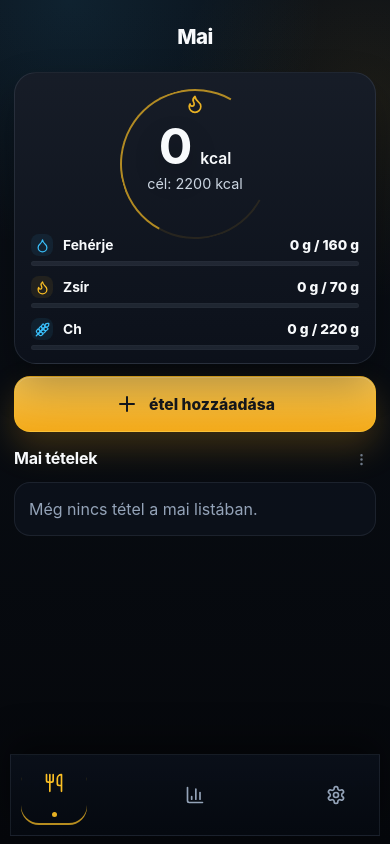
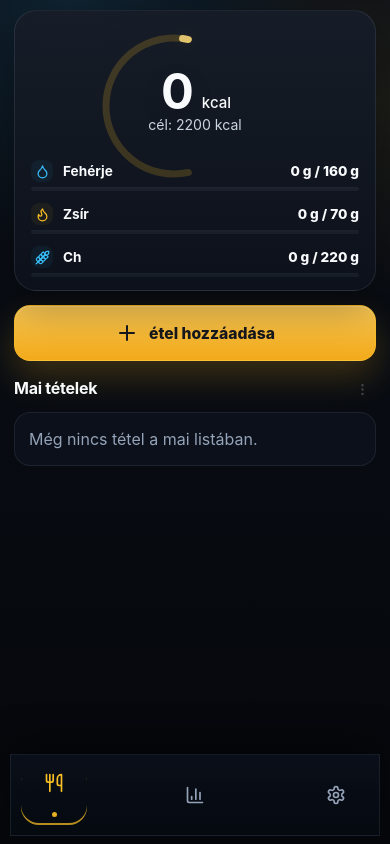
Before and after one commit to tonetttoman/makro-app, a React (Vite) app: page / in a window 390 px wide. Built offline with nearby package versions, Linux system fonts and the light colour scheme.

Commit message:
Remove flame icon from today summary

```diff
--- a/src/components/TodayView.jsx
+++ b/src/components/TodayView.jsx
@@ -39,22 +39,38 @@ function formatAmount(value, unit) {
 
 function TodaySummaryCard({ totals, targets }) {
   const kcal = Math.round(totals.kcal);
+  const kcalTarget = Math.max(1, Number(targets.kcal) || 0);
+  const progressRatio = Math.max(0, Number(totals.kcal) || 0) / kcalTarget;
+  const progressPercent = progressRatio <= 0 ? 2.5 : Math.min(100, Math.max(progressRatio * 100, 4));
 
   return (
     <section className="today-summary-card" aria-label="Mai összesítő">
-      <div className="today-summary-orbit" aria-hidden="true" />
+      <svg className="today-kcal-arc" viewBox="0 0 220 220" aria-hidden="true">
+        <defs>
+          <linearGradient id="today-kcal-arc-gradient" x1="42" y1="28" x2="88" y2="196" gradientUnits="userSpaceOnUse">
+            <stop offset="0%" stopColor="#ffe291" stopOpacity="0.78" />
+            <stop offset="38%" stopColor="#fcd34d" stopOpacity="0.96" />
+            <stop offset="100%" stopColor="#f59e0b" stopOpacity="0.84" />
+          </linearGradient>
+        </defs>
+        <path className="today-kcal-arc__track" pathLength="100" d="M 148 24 A 88 88 0 1 0 148 196" />
+        <path
+          className="today-kcal-arc__progress"
+          pathLength="100"
+          d="M 148 24 A 88 88 0 1 0 148 196"
+          style={{ strokeDasharray: `${progressPercent} 100` }}
+        />
+      </svg>
 
       <div className="today-summary-hero">
-        <span className="today-summary-flame">
-          <Flame size={20} aria-hidden="true" />
-        </span>
-
-        <div className="today-summary-kcal">
-          <strong>{kcal.toLocaleString("hu-HU").replace(/\s/g, " ")}</strong>
-          <span>kcal</span>
+        <div className="today-kcal-content">
+          <div className="today-summary-kcal">
+            <strong>{kcal.toLocaleString("hu-HU").replace(/\s/g, " ")}</strong>
+            <span>kcal</span>
         </div>
 
         <p className="today-summary-target">cél: {targets.kcal.toLocaleString("hu-HU")} kcal</p>
+        </div>
       </div>
 
       <div className="today-summary-metrics">
@@ -289,10 +305,6 @@ export function TodayView({
 
   return (
     <main className="page today-view">
-      <header className="today-view__header" aria-label="Mai nézet">
-        <h1>Mai</h1>
-      </header>
-
       <TodaySummaryCard totals={totals} targets={targets} />
 
       <button className="today-add-cta" type="button" onClick={() => onToggleQuickAdd?.()} aria-expanded={isQuickAddOpen}>
--- a/src/summary-compact.css
+++ b/src/summary-compact.css
@@ -1,23 +1,7 @@
 .today-view {
   display: grid;
   gap: 12px;
-  padding-top: 6px;
-}
-
-.today-view__header {
-  display: grid;
-  place-items: center;
-  min-height: 50px;
-  padding: 6px 0 2px;
-}
-
-.today-view__header h1 {
-  margin: 0;
-  color: var(--text);
-  font-size: 1.28rem;
-  font-weight: 760;
-  letter-spacing: -0.03em;
-  line-height: 1;
+  padding-top: 12px;
 }
 
 .today-summary-card {
@@ -25,83 +9,98 @@
   overflow: hidden;
   display: grid;
   gap: 12px;
-  padding: 16px 18px 14px;
+  padding: 15px 18px 14px;
   border: 1px solid rgba(148, 163, 184, 0.14);
   border-radius: 22px;
   background: linear-gradient(180deg, rgba(23, 29, 40, 0.98), rgba(12, 17, 27, 0.98));
-  box-shadow: 0 20px 42px rgba(0, 0, 0, 0.3);
+  box-shadow: 0 18px 38px rgba(0, 0, 0, 0.28);
 }
 
-.today-summary-orbit {
+.today-kcal-arc {
   position: absolute;
-  inset: 16px auto auto 50%;
-  width: min(156px, 42vw);
-  height: min(156px, 42vw);
-  border: 2px solid rgba(251, 191, 36, 0.84);
-  border-right-color: transparent;
-  border-bottom-color: rgba(251, 191, 36, 0.12);
-  border-radius: 999px;
-  opacity: 0.82;
-  transform: translateX(-50%) rotate(-16deg);
+  inset: 10px auto auto 50%;
+  width: min(184px, 48vw);
+  height: min(184px, 48vw);
+  overflow: visible;
+  transform: translateX(-50%) translateX(-42px);
   pointer-events: none;
+}
+
+.today-kcal-arc path {
+  fill: none;
+  stroke-linecap: round;
+}
+
+.today-kcal-arc__track {
+  stroke: rgba(251, 191, 36, 0.18);
+  stroke-width: 9;
+}
+
+.today-kcal-arc__progress {
+  stroke: url(#today-kcal-arc-gradient);
+  stroke-width: 9;
+  filter: drop-shadow(0 0 8px rgba(251, 191, 36, 0.1));
 }
 
 .today-summary-hero {
   position: relative;
   z-index: 1;
   display: grid;
-  gap: 6px;
-  min-height: 138px;
+  gap: 4px;
+  min-height: 126px;
   align-content: start;
   justify-items: center;
-  padding-top: 2px;
+  padding-top: 0;
 }
 
-.today-summary-flame {
-  display: inline-grid;
-  place-items: center;
-  width: 28px;
-  height: 28px;
-  color: var(--amber);
-  opacity: 0.92;
+.today-kcal-content {
+  display: grid;
+  gap: 4px;
+  justify-items: center;
+  transform: translateY(20px);
 }
 
 .today-summary-kcal {
   display: inline-flex;
   align-items: baseline;
   justify-content: center;
-  gap: 7px;
+  gap: 6px;
   color: var(--text);
   text-align: center;
+  margin-top: 28px;
+  transform: translateX(1px);
 }
 
 .today-summary-kcal strong {
-  font-size: clamp(2.85rem, 12.8vw, 4.4rem);
+  font-size: clamp(2.78rem, 12.5vw, 4.2rem);
   font-weight: 730;
-  line-height: 0.92;
+  line-height: 0.9;
   letter-spacing: 0.02em;
-  text-shadow: 0 12px 28px rgba(0, 0, 0, 0.22);
+  text-shadow: 0 10px 22px rgba(0, 0, 0, 0.18);
+  margin-right: 1px;
 }
 
 .today-summary-kcal span {
-  font-size: clamp(0.98rem, 3.5vw, 1.14rem);
-  font-weight: 560;
+  font-size: clamp(0.94rem, 3.3vw, 1.08rem);
+  font-weight: 540;
   color: var(--text);
+  transform: translateY(-1px);
 }
 
 .today-summary-target {
   margin: 0;
   color: var(--muted-strong);
-  font-size: 0.9rem;
+  font-size: 0.88rem;
   line-height: 1.1;
+  transform: translateY(-1px);
 }
 
 .today-summary-metrics {
   position: relative;
   z-index: 1;
   display: grid;
-  gap: 10px;
-  margin-top: 0;
+  gap: 12px;
+  margin-top: 2px;
 }
 
 .today-summary-metric {
@@ -115,12 +114,12 @@
   align-items: center;
   gap: 8px;
   color: var(--muted-strong);
-  font-size: 0.86rem;
+  font-size: 0.85rem;
 }
 
 .today-summary-metric-row strong {
   color: var(--text);
-  font-weight: 800;
+  font-weight: 790;
 }
 
 .today-summary-metric-icon {
@@ -129,18 +128,34 @@
   width: 22px;
   height: 22px;
   border-radius: 8px;
-  background: rgba(56, 189, 248, 0.08);
+  background: rgba(56, 189, 248, 0.06);
   color: var(--cyan);
 }
 
 .today-summary-metric-icon.is-amber {
-  background: rgba(251, 191, 36, 0.08);
+  background: rgba(251, 191, 36, 0.06);
   color: var(--amber);
 }
 
 .today-summary-metric-label {
   color: var(--text);
-  font-weight: 700;
+  font-weight: 690;
+}
+
+.today-summary-card .progress {
+  height: 4px;
+  background: rgba(148, 163, 184, 0.08);
+  box-shadow: inset 0 1px 1px rgba(255, 255, 255, 0.02);
+}
+
+.today-summary-card .progress__fill--green {
+  background: linear-gradient(90deg, rgba(34, 197, 246, 0.9), rgba(96, 220, 255, 0.95));
+  box-shadow: 0 0 10px rgba(56, 189, 248, 0.12);
+}
+
+.today-summary-card .progress__fill--amber {
+  background: linear-gradient(90deg, rgba(245, 158, 11, 0.88), rgba(251, 191, 36, 0.94));
+  box-shadow: 0 0 10px rgba(251, 191, 36, 0.1);
 }
 
 .today-add-cta {
@@ -159,6 +174,7 @@
   font-weight: 850;
   text-transform: none;
   box-shadow: 0 16px 34px rgba(243, 170, 26, 0.22), inset 0 1px 0 rgba(255, 255, 255, 0.24);
+  margin-top: 2px;
 }
 
 .today-add-cta[aria-expanded="true"] {
@@ -209,7 +225,8 @@
 
 .today-list-block {
   display: grid;
-  gap: 8px;
+  gap: 9px;
+  margin-top: 2px;
 }
 
 .today-list-header {
@@ -223,25 +240,25 @@
   margin: 0;
   color: var(--text);
   font-size: 1rem;
-  font-weight: 740;
+  font-weight: 730;
   letter-spacing: -0.015em;
 }
 
 .today-header-menu-button {
-  width: 30px;
-  height: 30px;
-  min-height: 30px;
+  width: 28px;
+  height: 28px;
+  min-height: 28px;
   display: inline-grid;
   place-items: center;
   border: 0;
   border-radius: 10px;
   background: transparent;
-  color: rgba(148, 163, 184, 0.72);
+  color: rgba(148, 163, 184, 0.34);
 }
 
 .today-header-menu-button.is-open {
-  background: rgba(255, 255, 255, 0.03);
-  color: var(--amber);
+  background: rgba(255, 255, 255, 0.025);
+  color: rgba(251, 191, 36, 0.78);
 }
 
 .today-top-actions {
@@ -310,19 +327,19 @@
 
 .today-entry-shell {
   position: relative;
-  padding: 13px 36px 11px 14px;
+  padding: 14px 34px 12px 14px;
 }
 
 .today-entry-main {
   display: grid;
   grid-template-columns: minmax(0, 1fr) auto;
   align-items: start;
-  gap: 8px;
+  gap: 9px;
 }
 
 .today-entry-copy {
   display: grid;
-  gap: 3px;
+  gap: 4px;
   min-width: 0;
 }
 
@@ -331,20 +348,20 @@
   color: var(--text);
   font-size: 0.96rem;
   font-weight: 740;
-  line-height: 1.12;
+  line-height: 1.14;
   letter-spacing: -0.02em;
 }
 
 .today-entry-copy span {
   color: var(--muted);
-  font-size: 0.76rem;
+  font-size: 0.77rem;
   font-weight: 680;
 }
 
 .today-entry-values {
   color: var(--text);
   font-size: 0.9rem;
-  font-weight: 780;
+  font-weight: 770;
   white-space: nowrap;
 }
 
@@ -352,7 +369,7 @@
   display: flex;
   flex-wrap: wrap;
   gap: 10px;
-  margin-top: 6px;
+  margin-top: 7px;
   color: var(--muted-strong);
 }
 
@@ -360,8 +377,8 @@
   display: inline-flex;
   align-items: baseline;
   gap: 4px;
-  font-size: 0.73rem;
-  font-weight: 720;
+  font-size: 0.74rem;
+  font-weight: 710;
   white-space: nowrap;
 }
 
@@ -388,7 +405,7 @@
   border: 0;
   border-radius: 8px;
   background: transparent;
-  color: rgba(148, 163, 184, 0.66);
+  color: rgba(148, 163, 184, 0.42);
 }
 
 .today-entry-editor {
@@ -465,22 +482,28 @@
 
 @media (max-width: 520px) {
   .today-summary-card {
-    padding: 15px 16px 13px;
+    padding: 13px 16px 13px;
   }
 
-  .today-summary-orbit {
-    width: min(150px, 42vw);
-    height: min(150px, 42vw);
+  .today-kcal-arc {
+    inset: 10px auto auto 50%;
+    width: min(170px, 45vw);
+    height: min(170px, 45vw);
+    transform: translateX(-50%) translateX(-36px);
   }
 
   .today-summary-hero {
-    min-height: 134px;
+    min-height: 122px;
+  }
+
+  .today-kcal-content {
+    transform: translateY(18px);
   }
 }
 
 @media (max-width: 380px) {
   .today-view {
-    gap: 12px;
+    gap: 11px;
   }
 
   .today-summary-card {
@@ -488,10 +511,10 @@
   }
 
   .today-summary-kcal strong {
-    font-size: clamp(2.58rem, 12vw, 4rem);
+    font-size: clamp(2.48rem, 11.7vw, 3.88rem);
   }
 
   .today-entry-shell {
-    padding: 12px 34px 10px 12px;
+    padding: 13px 32px 11px 12px;
   }
 }
```
